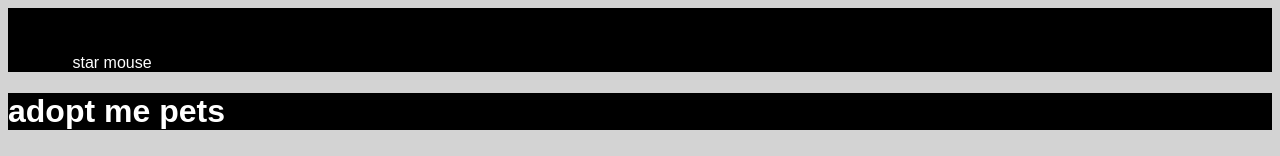
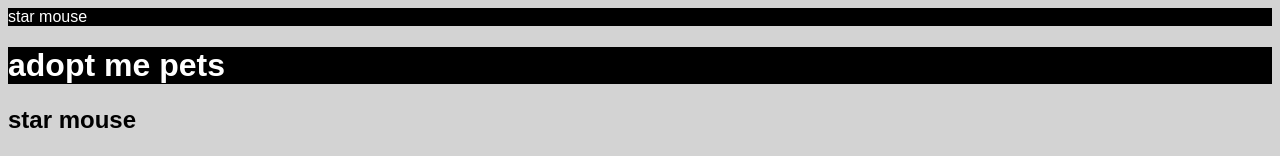
Before and after one commit to vladkrysa2022/star.mouse, a plain HTML site: page index.html in a window 1280 px wide. Shown: the top 156 px of the page. Drawn offline with Linux system fonts and the light colour scheme.

Commit message:
Update index.html

```diff
--- a/index.html
+++ b/index.html
@@ -4,7 +4,7 @@
 <link rel="stylesheet" href="style.css">
 </head>
 <body>
-<header><img src=""> star mouse</header>
+<header> star mouse</header>
 
 <main>
 <h1>adopt me pets</h1>
```
